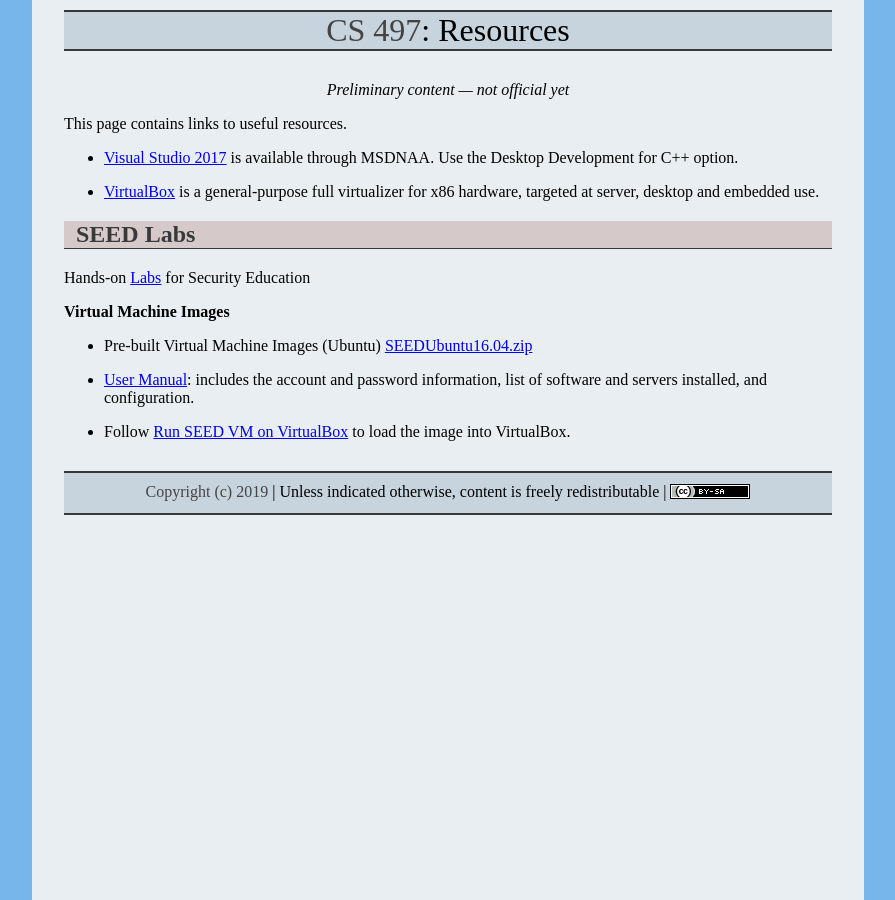
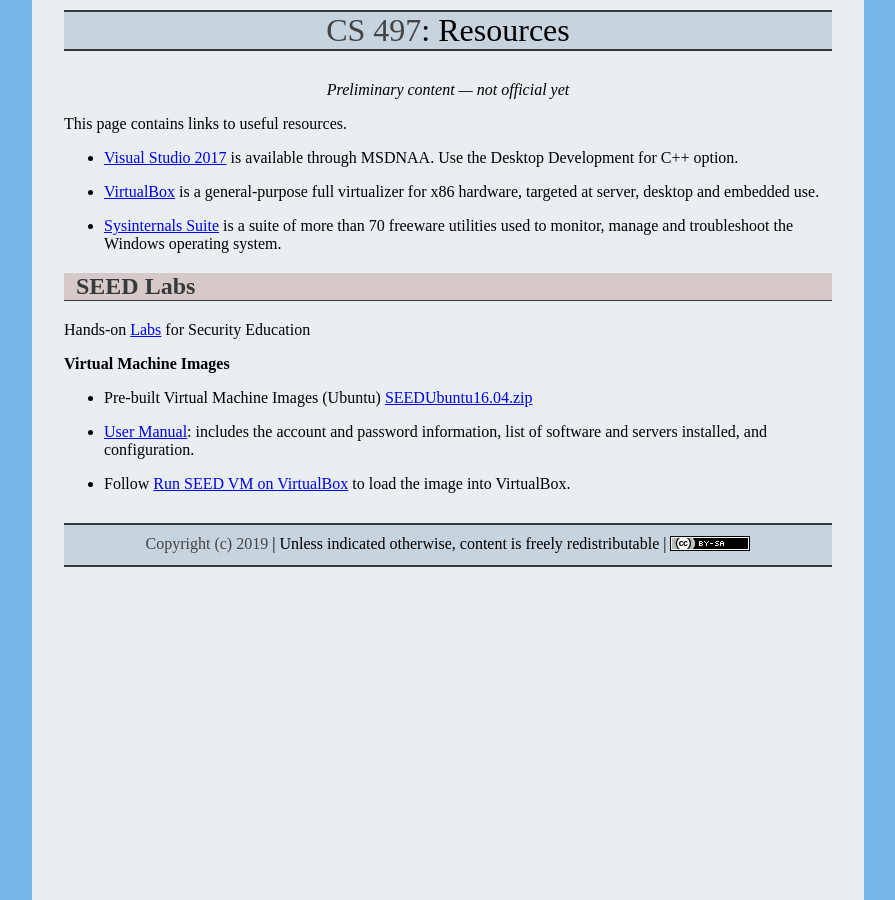
Before and after one commit to ycpcs/cs497-spring2019, a Jekyll site: the page built from resources/index.md, in a window 1280 px wide. Shown: the whole page, without its empty margins (192-1087 px from the left). Built offline with Jekyll 4.4.1, drawn with Linux system fonts in a browser that asks for light colours.

Commit message:
Update index.md

```diff
--- a/resources/index.md
+++ b/resources/index.md
@@ -8,6 +8,8 @@ This page contains links to useful resources.
 -   [Visual Studio 2017](https://e5.onthehub.com/WebStore/ProductsByMajorVersionList.aspx?cmi_cs=1&cmi_mnuMain=bdba23cf-e05e-e011-971f-0030487d8897&ws=c1ca0b0c-0f62-e511-9410-b8ca3a5db7a1&vsro=8) is available through MSDNAA. Use the Desktop Development for C++ option.
 
 - [VirtualBox](https://www.virtualbox.org/wiki/Downloads) is a general-purpose full virtualizer for x86 hardware, targeted at server, desktop and embedded use.
+
+- [Sysinternals Suite](https://docs.microsoft.com/en-us/sysinternals/) is a suite of more than 70 freeware utilities used to monitor, manage and troubleshoot the Windows operating system.
 
 SEED Labs
 ----------------------------------
```
